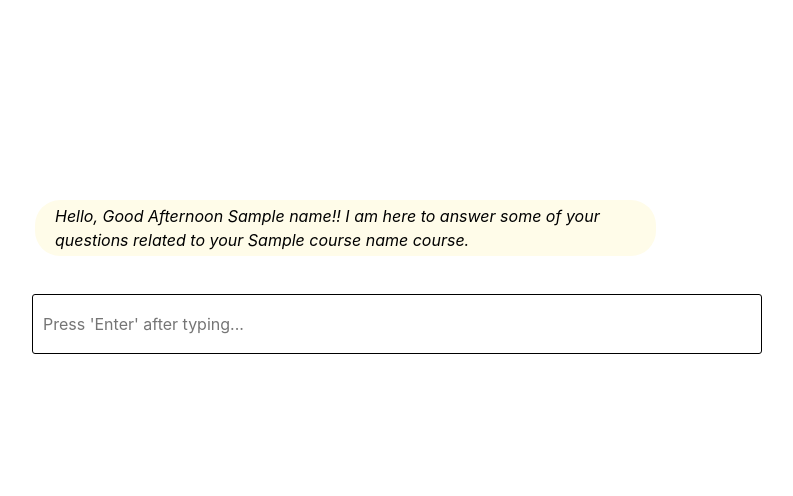
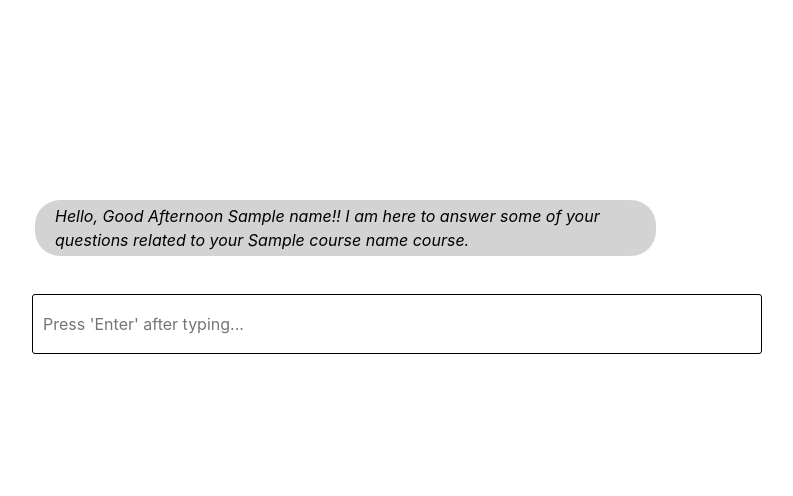
Before and after one commit to Bansari-Barot/e-learning-tool, a Flask app: template chatbot/webapp/app/templates/index.html in a window 1280 px wide. Shown: the part 187-683 px from the top of the page, without its empty margins (243-1036 px from the left). Run offline with Flask 2, Linux system fonts and the light colour scheme; the template is opened without the code that fills it: most values are stand-ins (such as "Sample title", 1, 10 or a date in 2020); parts of the project's set-up code (start-up, migrations or seed data) failed here and were passed over; some libraries are stand-ins or nearby versions.

Commit message:
Finalized UI

```diff
--- a/chatbot/webapp/app/static/css/style.css
+++ b/chatbot/webapp/app/static/css/style.css
@@ -16,15 +16,17 @@ body,html {
     margin: 3px;
     max-width: 85%;
 }
+
 .rcorners1 {
 
-    background:#FFFCE9;
+    background:lightgrey;
     width: fit-content;
     border-radius: 25px;
     padding-left: 20px;
     padding-right: 20px;
     margin-top: 15px;
     align-self: left;
+    width: -moz-fit-content;
   }
   .humantext{
     border-radius: 25px;
@@ -35,6 +37,7 @@ body,html {
     padding-left: 20px;
     padding-right: 20px;
     margin-top: 15px;
+    width: -moz-fit-content;
   }
 .bot-message {
 
--- a/chatbot/webapp/app/templates/login.html
+++ b/chatbot/webapp/app/templates/login.html
@@ -44,13 +44,13 @@ r<!DOCTYPE html>
 					</div>
 
 					<div class="flex-col-c p-t-100 p-b-40">
-						<span class="txt1 p-b-9">
+						<!-- <span class="txt1 p-b-9">
 							<a href="https://bb.csueastbay.edu" class="txt3">Have a BlackBoard account?</a>
 						</span>
 
 						<a href="https://bb.csueastbay.edu" class="txt3">
 							<img src="{{ url_for('static', filename='img/BB_logo.png') }}" alt="BlackBoard Login" height="100px" width="250px"/>
-						</a>
+						</a> -->
 					</div>
 				</form>
 			</div>
```
